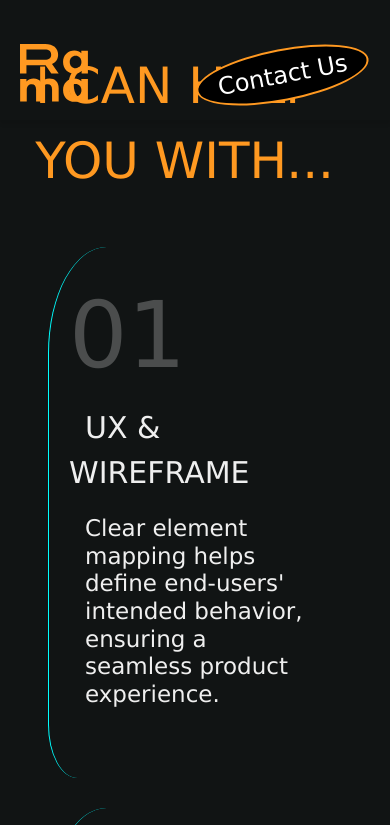
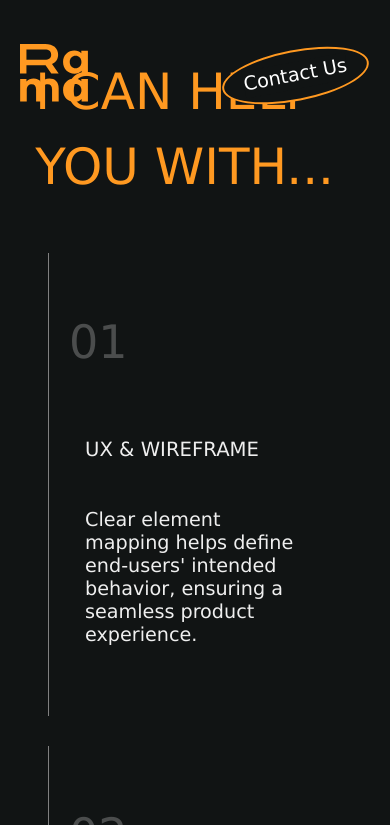
Before and after one commit to addwebcontent/privateweb, a plain HTML site: page index.html in a window 390 px wide. Shown: the top 825 px of the page. Drawn offline with Linux system fonts and the light colour scheme.

Commit message:
second commit added basic design system

```diff
--- a/index.html
+++ b/index.html
@@ -4,13 +4,13 @@
     <meta charset="UTF-8">
     <meta http-equiv="X-UA-Compatible" content="IE=edge">
     <meta name="viewport" content="width=device-width, initial-scale=1.0">
-    <title>Document</title>
+    <title>RT Design</title>
     <link rel="stylesheet" href="styles.css">
 </head>
 <body>
     <header>
         <div class="logo">
-          <img src="rt.svg" alt="Logo">
+          <img id="brand" src="/images/rt.svg" alt="Logo">
         </div>
         <!-- <nav>
           <ul>
@@ -18,7 +18,7 @@
           </ul>
         </nav> -->
         <div class="contact">
-          <a href="#">Contact Us</a>
+          <a id="contact" href="#">Contact Us</a>
         </div>
       </header>
           <div class="wrapper">
--- a/styles.css
+++ b/styles.css
@@ -1,6 +1,24 @@
 :root {
     --bg-m: rgba(17, 20, 20, 1);
     --span-m: #EFEFEF;
+
+        /* Font sizes */
+        --font-size-xs: 0.8rem;
+        --font-size-sm: 1.2rem;
+        --font-size-md: 1.2rem;
+        --font-size-lg: 1.6rem;
+        --font-size-xl: 2rem;
+        --font-size-xxl: 2.4rem;
+        --font-size-xxxl: 3.2rem;
+
+        /* Line heights */
+        --line-height-xs: 1;
+        --line-height-sm: 1.2;
+        --line-height-md: 1.4;
+        --line-height-lg: 1.6;
+        --line-height-xl: 1.8;
+        --line-height-xxl: 2;
+        --line-height-xxxl: 2.4;
   }
 
 * {
@@ -17,8 +35,57 @@ body {
 }
 
 main {
-    padding-top: 10px; /* replace with the height of your header */
+    padding-top: 1rem; /* replace with the height of your header */
     box-sizing: border-box;
+  }
+   /* Text styles */
+   h1 {
+    font-size: clamp(var(--font-size-xl), 6vw, var(--font-size-xxxl));
+    line-height: var(--line-height-xl);
+  }
+
+  h2 {
+    font-size: clamp(var(--font-size-lg), 4vw, var(--font-size-xxl));
+    line-height: var(--line-height-lg);
+  }
+
+  h3 {
+    font-size: clamp(var(--font-size-md), 3vw, var(--font-size-xl));
+    line-height: var(--line-height-md);
+  }
+
+  h4 {
+    font-size: clamp(var(--font-size-sm), 2vw, var(--font-size-lg));
+    line-height: var(--line-height-sm);
+  }
+
+  h5 {
+    font-size: clamp(var(--font-size-xs), 1.5vw, var(--font-size-md));
+    line-height: var(--line-height-xs);
+  }
+
+  h6 {
+    font-size: clamp(var(--font-size-xs), 1vw, var(--font-size-sm));
+    line-height: var(--line-height-xs);
+  }
+
+  p {
+    font-size: var(--font-size-md);
+    line-height: var(--line-height-md);
+    margin-bottom: 1rem;
+  }
+  /* Image styles */
+/* img {
+  max-width: 100%;
+  height: auto;
+  } */
+
+  #contact {
+    font-size: clamp(var(--font-size-md), 2vw, var(--font-size-lg));
+      line-height: var(--line-height-md);
+
+      margin: auto;
+      text-align: center;
   }
 
 .wrapper {
@@ -59,15 +126,14 @@ main {
     background-color: var(--bg-m);
     color: rgba(239, 239, 239, 1);
     border-left:1px solid var(--span-m);
-    border-top-left-radius: 20%;
-    border-bottom-left-radius: 10%;
-    border-left-color: aqua;
+    border-left-color: gray;
     padding: 20px;
 }
 
 
 #span {
-    font-size: 5.75rem;
+    font-size: 2.75rem;
+  font-size: clamp(2.75rem, 2.15rem + 3vw, 5.75rem);
     color: var(--span-m);
     line-height: 8.625rem;
     font-weight: 275;
@@ -80,7 +146,8 @@ main {
     line-height: 2.813rem;
     color: var(--span-m);
     font-weight: 500;
-    font-size: 1.875rem;
+    font-size: 1.2rem;
+font-size: clamp(1.2rem, 1.065rem + 0.675vw, 1.875rem);
     padding-inline: 1rem;
   }
 
@@ -89,7 +156,7 @@ main {
     font-style: normal;
     line-height: 1.2;
     font-weight: 400;
-    font-size: 1.438rem;
+    font-size: clamp(var(--font-size-sm), 2vw, var(--font-size-lg));
     margin-bottom: 3.125rem;
     padding-inline: 1rem;
     color: var(--span-m);
@@ -118,32 +185,39 @@ main {
     left: 0;
     width: 100%;
     /* background-color: var(--bg-m); */
-    box-shadow: 0 4px 4px rgba(0, 0, 0, 0.1);
+    /* box-shadow: 0 4px 4px rgba(0, 0, 0, 0.5); */
     z-index: 9999;
     display: flex;
     justify-content: space-between;
     align-items: center;
     padding: 14px 20px;
     height: 90px; /* replace with the height of your header */
+    border: none;
   }
   .contact {
   text-decoration: none;
   color: #fff;
-  background-color: #000;
+  background-color: var(--bg-m);
   border: 2px solid #FF9921;
   border-radius: 50%;
   padding: 10px 20px;
-  font-size: 1.5rem;
+  font-size: clamp(var(--font-size-lg), 5vw, var(--font-size-xxl));
   transform: rotate(-10.86deg);
   transform-origin: 50% 50%;
+  text-align: center;
+  display: grid;
 }
 
 .contact a {
     text-decoration: none;
     color: #fff;
-    background-color: #000;
+    background-color: var(--bg-m);
 
 
+}
+#brand {
+  width: 100%;
+  height: auto;
 }
 
   nav {
@@ -168,12 +242,3 @@ main {
   ul {
     list-style: none;
   }
-
-  .ellipse{
-    height: 100px;
-    width: 250px;
-    background-color: green;
-
-    /* Setting Border Radius */
-    border-radius: 50%;
-}
```
Also changed, not shown: eli.svg (deleted), images/rt.svg (renamed from rt.svg).
